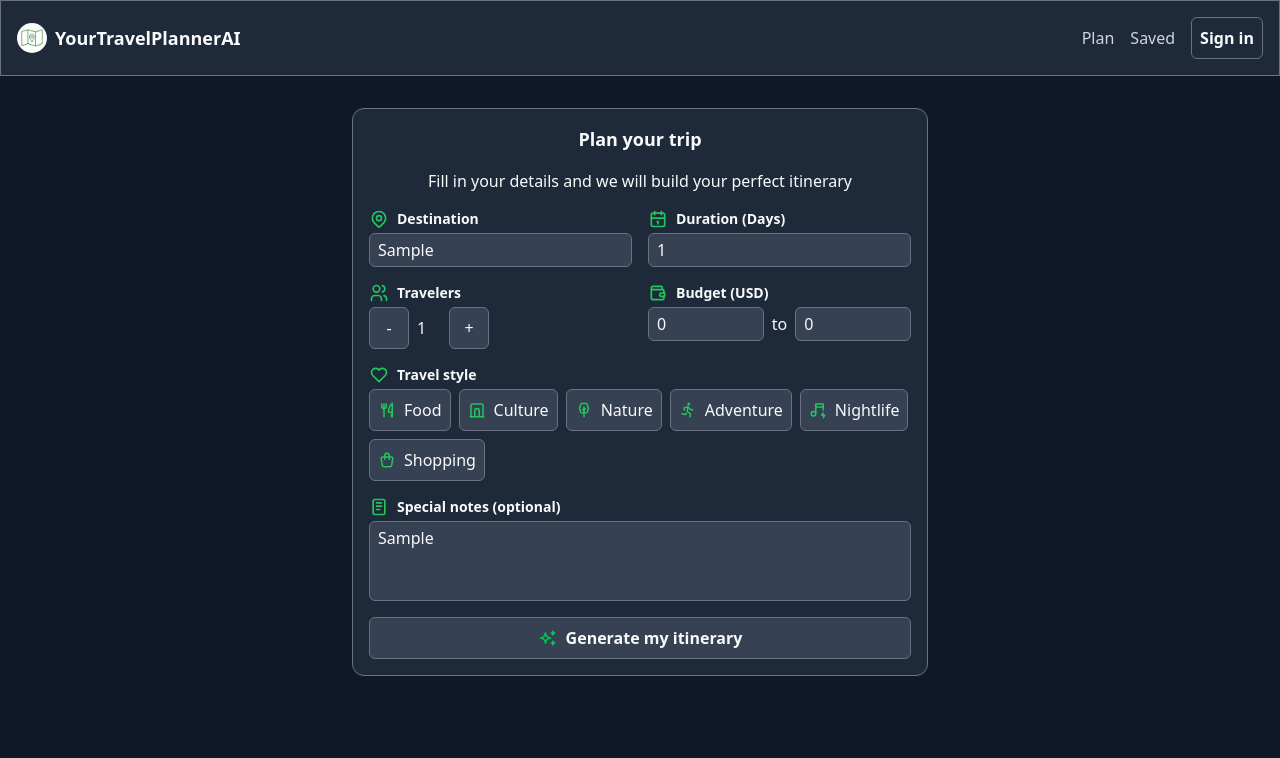
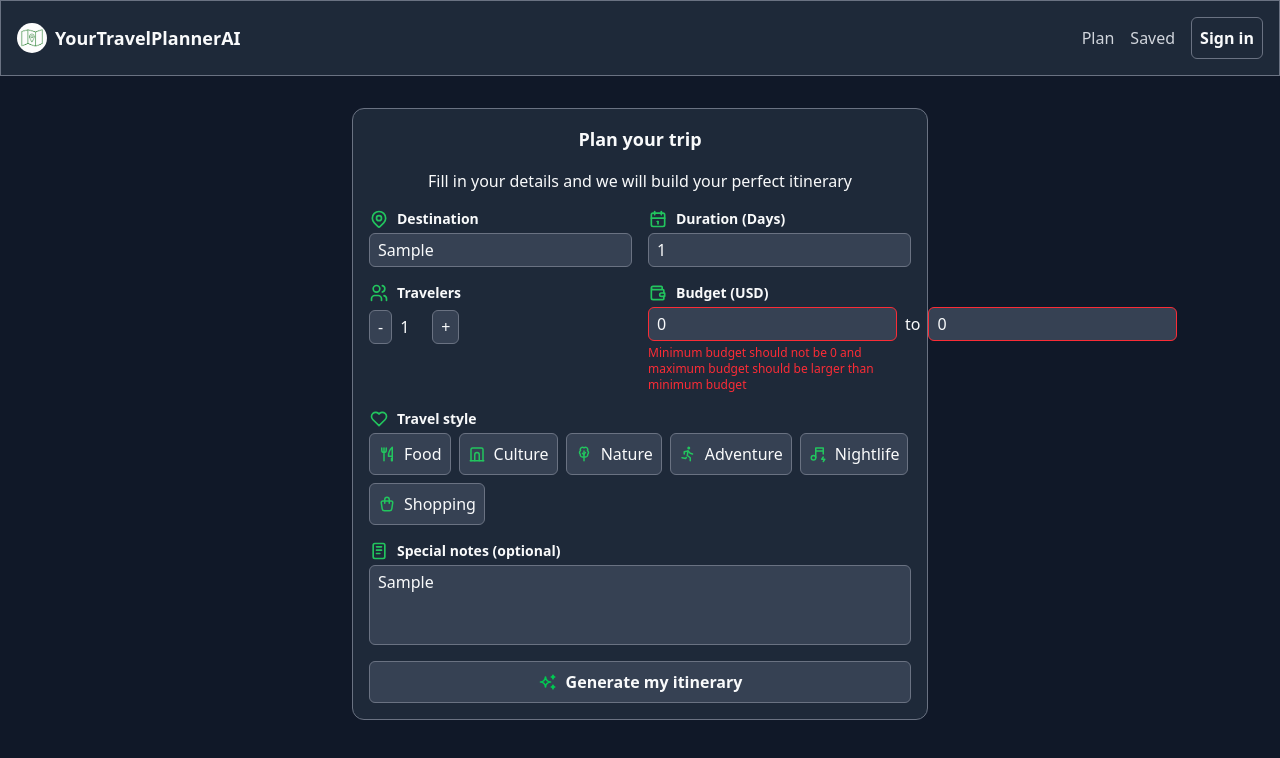
Before and after one commit to FRochili/your-travel-planner-AI, a Next.js app: page / in a window 1280 px wide. Both pictures are taken after typing "Sample", "Sample" into the empty fields and a click on the button "Generate my itinerary". Shown: the top 758 px of the page. Built offline with nearby package versions, Linux system fonts and the light colour scheme; no server answers.

Commit message:
add form validation, enter key support

```diff
--- a/app/page.jsx
+++ b/app/page.jsx
@@ -1,6 +1,6 @@
 "use client"
 
-import { useEffect } from "react";
+import { useEffect, useState } from "react";
 import useStore from "@/lib/store";
 import ItinerarySkeleton from "@/components/ItinerarySkeleton";
 import ItineraryCard from "@/components/ItineraryCard";
@@ -25,6 +25,8 @@ export default function Home() {
     user, setUser,
   } = useStore()
 
+  const [formError, setFormError] = useState({})
+
   const handleAddTraveler = () => {setFormData({...formData, travelers: formData.travelers + 1})}
   const handleReduceTraveler = () => {
     if (formData.travelers > 1) setFormData({...formData, travelers: formData.travelers - 1})
@@ -41,6 +43,18 @@ export default function Home() {
   }
 
   const handleGenerateButton = async() => {
+    //validate all required fields
+    const newFormErrors = {}
+    if (!formData.destination) newFormErrors.destination=true
+    if (!formData.budgetMin || formData.budgetMin <= 0) newFormErrors.budgetMin=true
+    if (!formData.budgetMax || Number(formData.budgetMax) < Number(formData.budgetMin)) newFormErrors.budgetMax=true
+
+    if (Object.keys(newFormErrors).length > 0) {
+      setFormError(newFormErrors)
+      return
+    }
+    setFormError({})
+
     try {
       setItinerary(null)
       setLoading(true)
@@ -77,7 +91,12 @@ export default function Home() {
       <div className="w-full bg-gray-800 border border-gray-500 rounded-xl flex flex-col items-center justify-between gap-4 p-4 ">
         <h1 className="text-lg font-bold">Plan your trip</h1>
         <span>Fill in your details and we will build your perfect itinerary</span>
-        <div className="w-full flex flex-col items-center justify-between gap-4">
+        <div
+          className="w-full flex flex-col items-center justify-between gap-4"
+          onKeyDown={(e) => {
+            if (e.key === 'Enter') handleGenerateButton()
+          }}
+        >
 
           <div className="grid grid-cols-1 w-full gap-4 lg:grid-cols-2">
             {/*card-destination*/}
@@ -91,8 +110,15 @@ export default function Home() {
                 placeholder="e.g. Tokyo, Japan"
                 value={formData.destination}
                 onChange={(e) => setFormData({...formData, destination: e.target.value})}
-                className="bg-gray-700 rounded-md py-1 px-2 border border-gray-500"
+                className={`bg-gray-700 rounded-md py-1 px-2 border ${
+                  formError.destination
+                  ? 'border-red-500'
+                  : 'border-gray-500'
+                }`}
               />
+              {formError.destination && (
+                <span className="text-red-500 text-xs">This field is required</span>
+              )}
             </div>
 
             {/*card-duration*/}
@@ -103,6 +129,7 @@ export default function Home() {
               </div>
               <input
                 type="number"
+                min={1}
                 placeholder="Days"
                 value={formData.days}
                 onChange={(e) => setFormData({...formData, days: e.target.value})}
@@ -117,9 +144,15 @@ export default function Home() {
                 <h2 className="text-sm font-bold">Travelers</h2>
               </div>
               <div className="flex items-center">
-                <button onClick={handleReduceTraveler} className="bg-gray-700 w-10 p-2 border border-gray-500 rounded-md cursor-pointer">-</button>
+                <button
+                  onClick={handleReduceTraveler}
+                  className="bg-gray-700 rounded-md py-1 px-2 border border-gray-500"
+                >-</button>
                 <div className="w-10 p-2">{formData.travelers}</div>
-                <button onClick={handleAddTraveler} className="bg-gray-700 w-10 p-2 border border-gray-500 rounded-md cursor-pointer">+</button>
+                <button
+                  onClick={handleAddTraveler}
+                  className="bg-gray-700 rounded-md py-1 px-2 border border-gray-500"
+                >+</button>
               </div>
             </div>
 
@@ -135,7 +168,11 @@ export default function Home() {
                   placeholder="Min"
                   value={formData.budgetMin}
                   onChange={(e) => setFormData({...formData, budgetMin: e.target.value})}
-                  className="w-full bg-gray-700 rounded-md py-1 px-2 border border-gray-500"
+                  className={`bg-gray-700 rounded-md py-1 px-2 border ${
+                    formError.budgetMin
+                    ? 'border-red-500'
+                    : 'border-gray-500'
+                  }`}
                 />
                 <span>to</span>
                 <input
@@ -143,9 +180,16 @@ export default function Home() {
                   placeholder="Max"
                   value={formData.budgetMax}
                   onChange={(e) => setFormData({...formData, budgetMax: e.target.value})}
-                  className="w-full bg-gray-700 rounded-md py-1 px-2 border border-gray-500"
+                  className={`bg-gray-700 rounded-md py-1 px-2 border ${
+                    formError.budgetMax
+                    ? 'border-red-500'
+                    : 'border-gray-500'
+                  }`}
                 />
               </div>
+              {(formError.budgetMin || formError.budgetMax) && (
+                <span className="text-red-500 text-xs">Minimum budget should not be 0 and maximum budget should be larger than minimum budget</span>
+              )}
             </div>
           </div>
 
```
